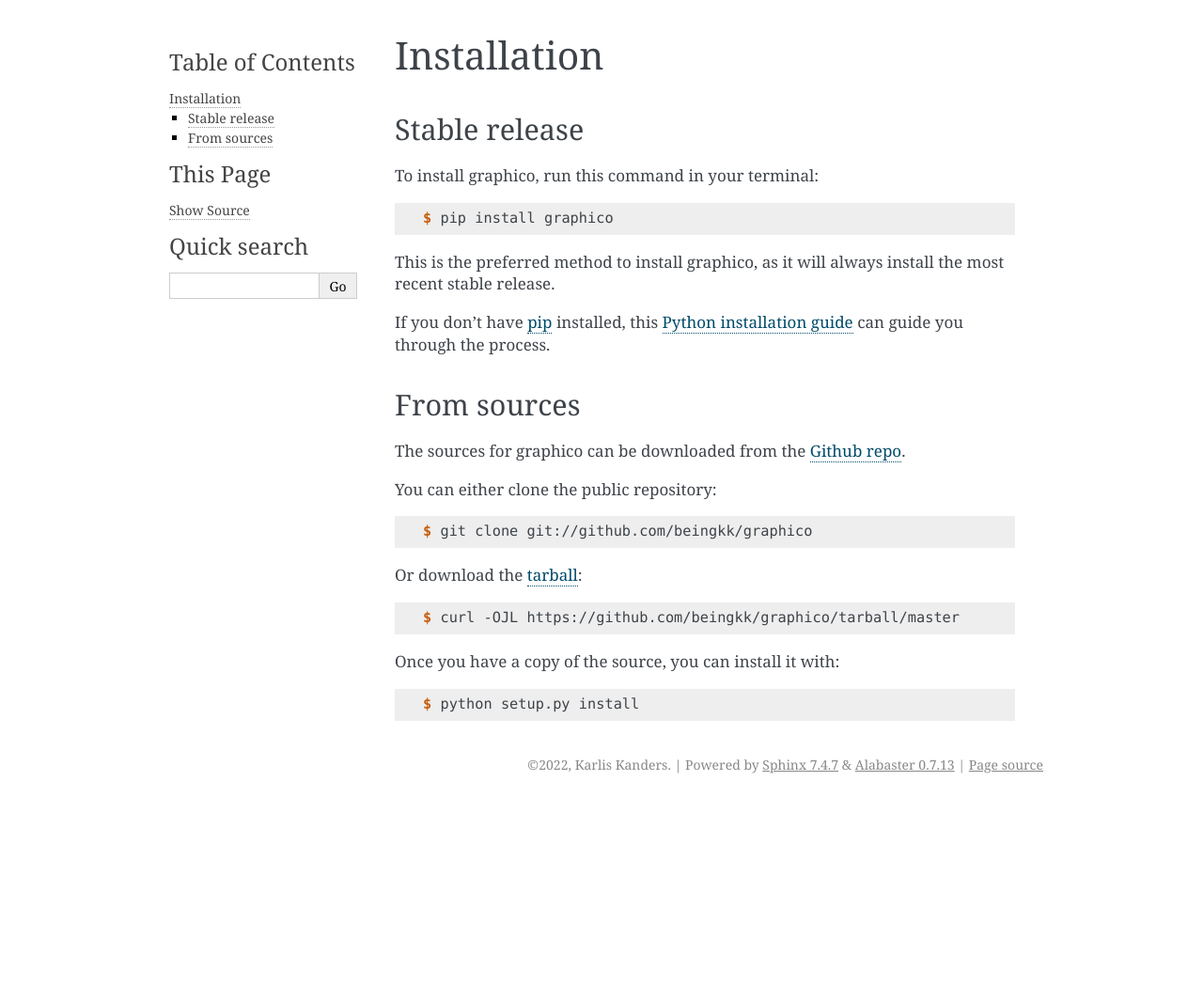
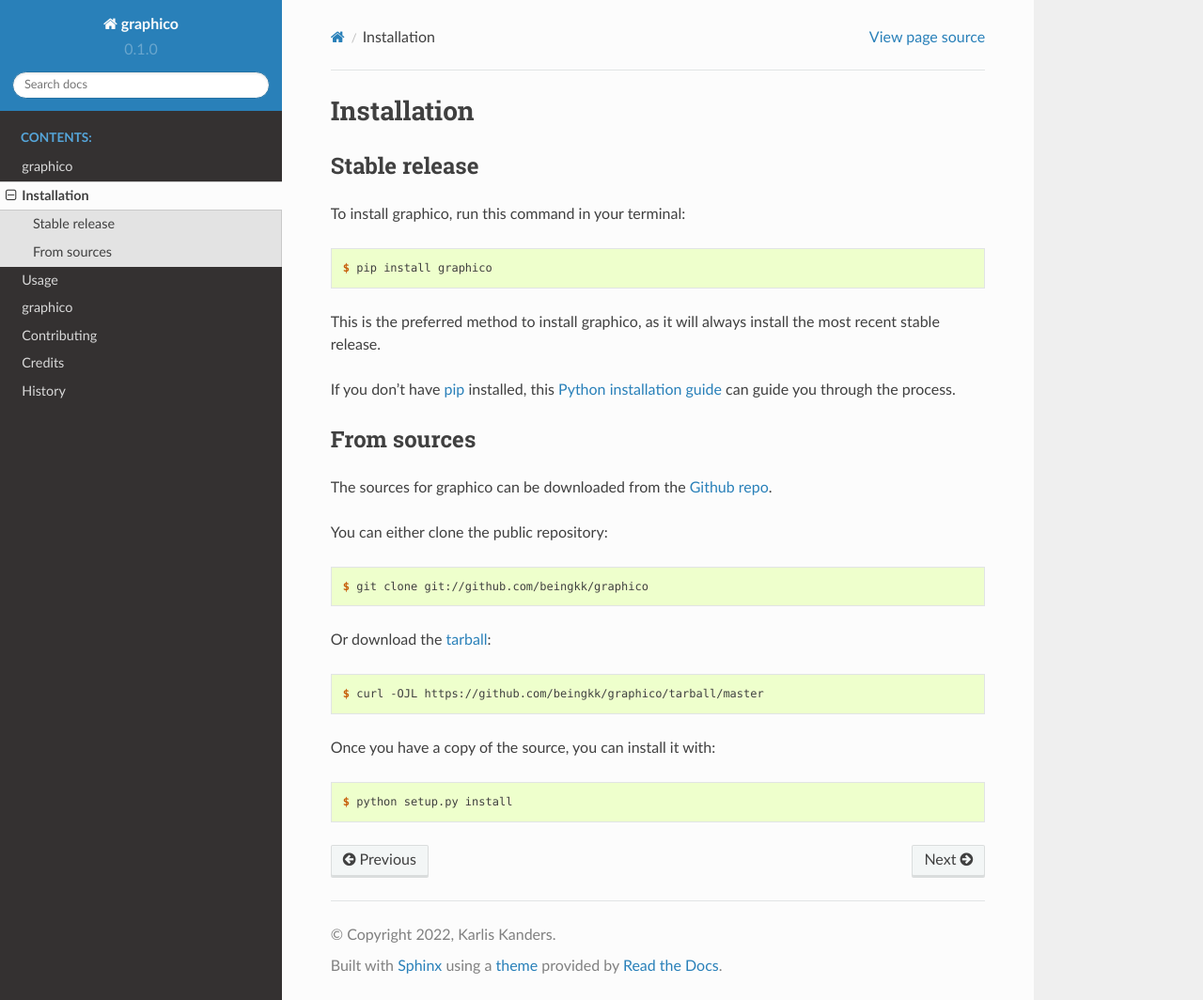
Before and after one commit to beingkk/graphico, a Sphinx documentation site: the page built from docs/installation.rst, in a window 1280 px wide and 1064 px high. Shown: the whole window at 94% size. Built offline with Sphinx 7.4.7 and the Read the Docs theme 2.0.0, drawn with Linux system fonts in a browser that asks for light colours; pages that are not in the unit, such as notebooks, are missing from menus.

Commit message:
adjusted docs

```diff
--- a/docs/conf.py
+++ b/docs/conf.py
@@ -20,7 +20,7 @@
 import os
 import sys
 sys.path.insert(0, os.path.abspath('..'))
-sys.path.insert(0, os.path.abspath('../graphico'))
+sys.path.insert(0, os.path.abspath('../'))
 
 import graphico
 
@@ -32,7 +32,7 @@ import graphico
 
 # Add any Sphinx extension module names here, as strings. They can be
 # extensions coming with Sphinx (named 'sphinx.ext.*') or your custom ones.
-extensions = ['sphinx.ext.autodoc', 'sphinx.ext.viewcode']
+extensions = ['sphinx.ext.autodoc', 'sphinx.ext.viewcode', 'sphinx.ext.napoleon', 'sphinx_rtd_theme']
 
 # Add any paths that contain templates here, relative to this directory.
 templates_path = ['_templates']
@@ -84,7 +84,8 @@ todo_include_todos = False
 # The theme to use for HTML and HTML Help pages.  See the documentation for
 # a list of builtin themes.
 #
-html_theme = 'alabaster'
+# html_theme = 'alabaster'
+html_theme = "sphinx_rtd_theme"
 
 # Theme options are theme-specific and customize the look and feel of a
 # theme further.  For a list of options available for each theme, see the
--- /dev/null
+++ b/docs/modules.rst
@@ -0,0 +1,7 @@
+graphico
+========
+
+.. toctree::
+   :maxdepth: 4
+
+   graphico
--- /dev/null
+++ b/docs/source/modules.rst
@@ -0,0 +1,7 @@
+graphico
+========
+
+.. toctree::
+   :maxdepth: 4
+
+   graphico
--- a/requirements.txt
+++ b/requirements.txt
@@ -7,3 +7,4 @@ leidenalg
 python-Levenshtein
 matplotlib
 seaborn
+sphinx_rtd_theme
```
Also changed, not shown: docs/graphico.rst (added, +29 -0 lines), docs/source/graphico.rst (added, +29 -0 lines), 1 other file.
